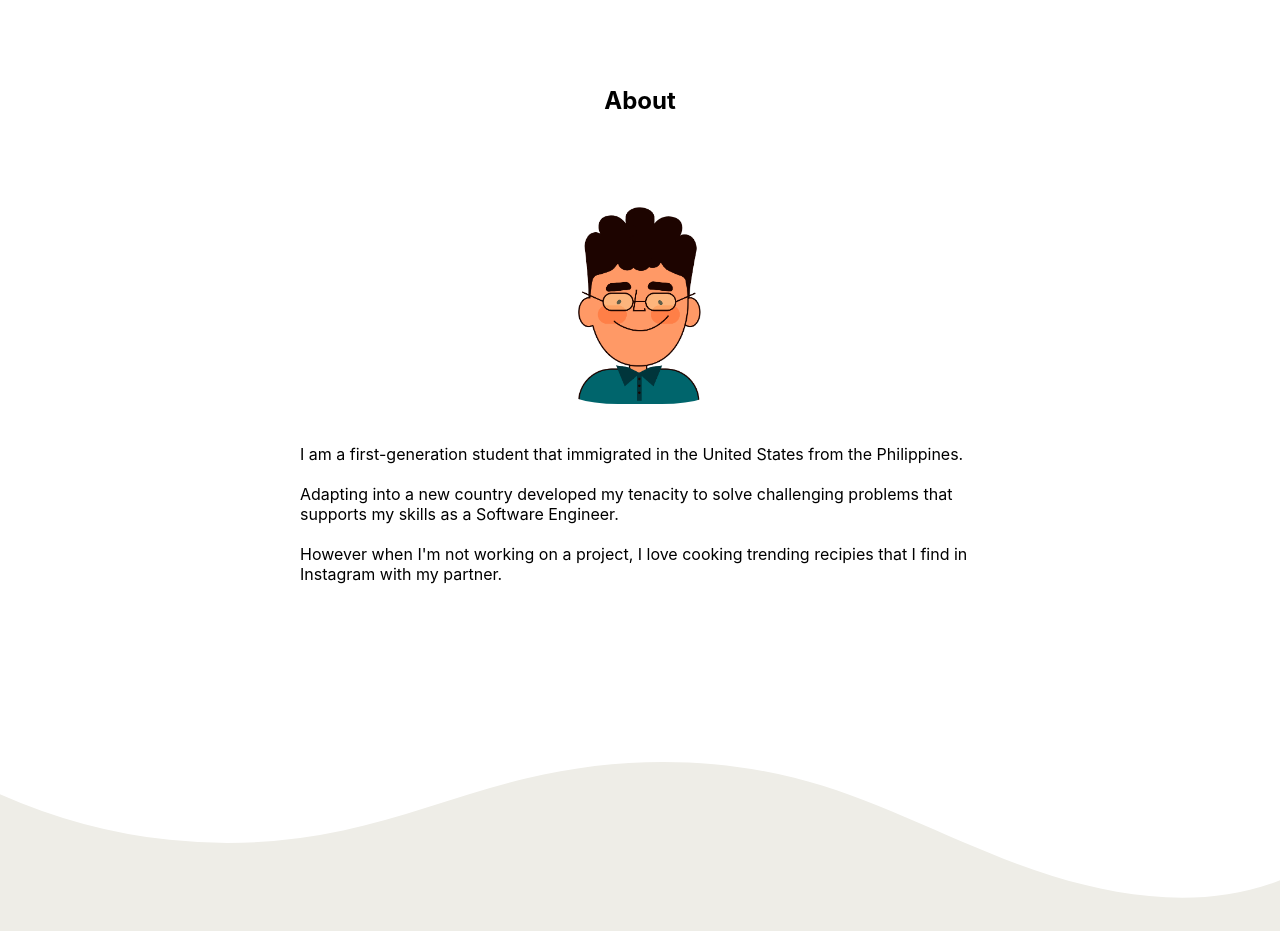
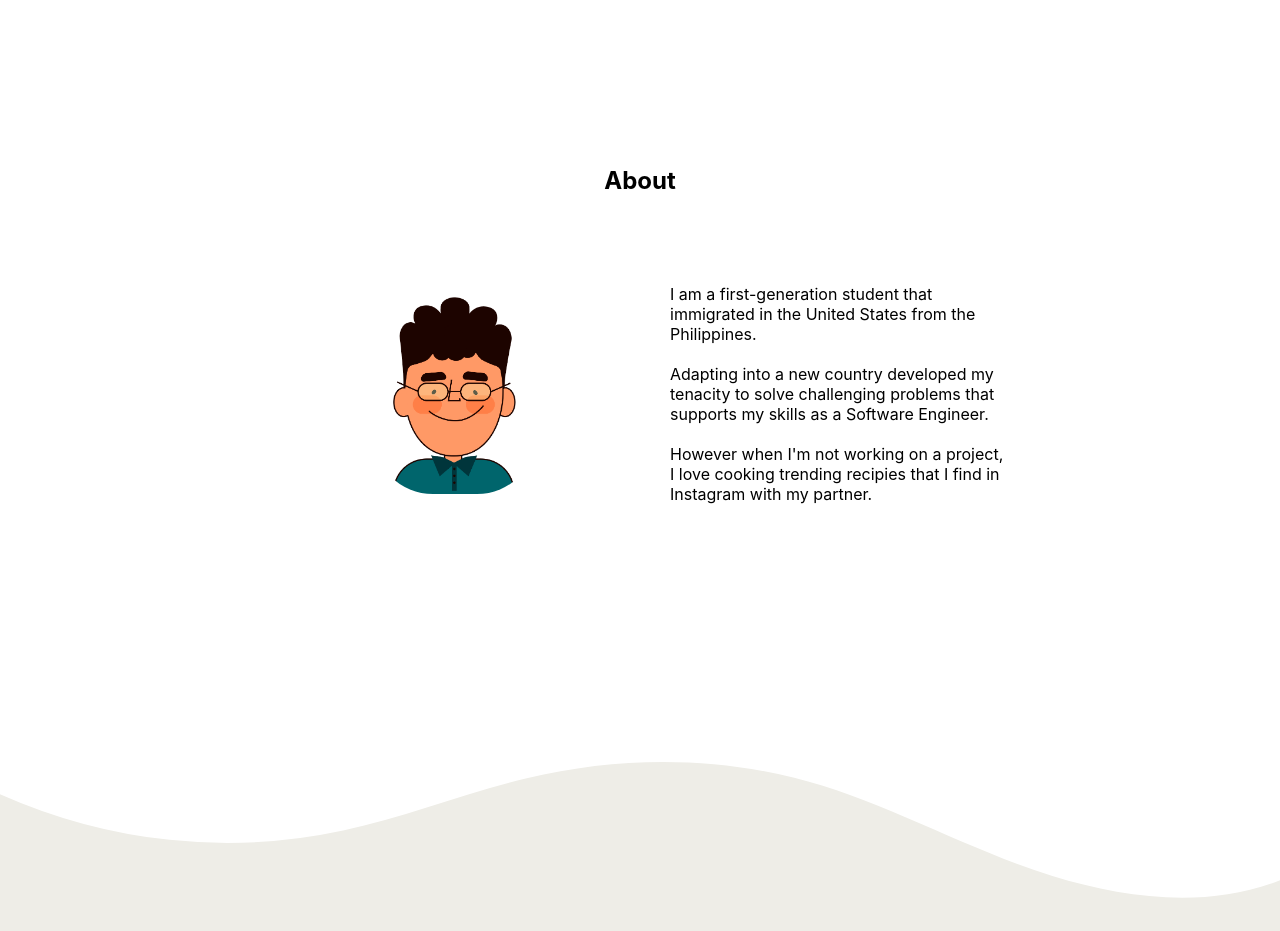
Before and after one commit to MekhiHart/portfolio, a React (Create React App) app: page / in a window 1280 px wide. Shown: the part 840-1771 px from the top of the page. Built offline with nearby package versions, Linux system fonts and the light colour scheme.

Commit message:
changed format for about since Mia doesn't like it lol

```diff
--- a/src/index.css
+++ b/src/index.css
@@ -329,8 +329,8 @@ nav a:hover:before {
 }
 
 #about--container--wrapper{
-  display: flex;
-  flex-direction: column;
+  display: grid;
+  grid-template-columns: 1fr 1fr;
   justify-items: center;
   align-items: center;
   padding:70px;
@@ -345,7 +345,6 @@ nav a:hover:before {
   max-width: 200px;
   max-height: 200px;
   border-radius: 60px;
-  padding-bottom: 40px;
 }
 
 #about--container--wrapper > span{
```
